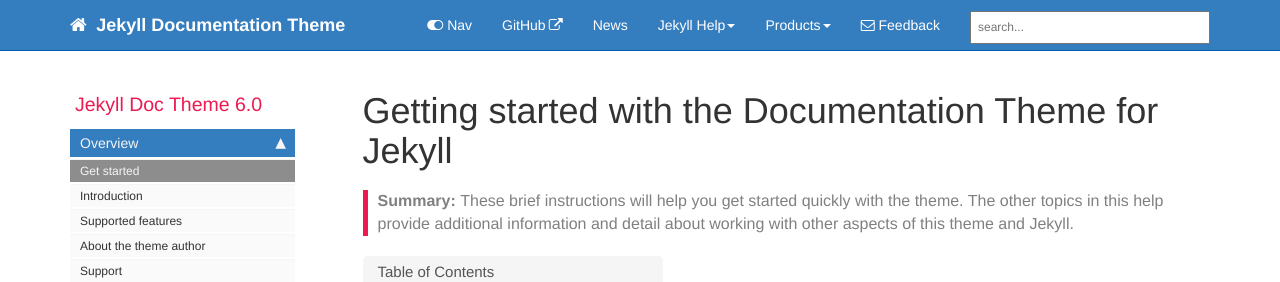
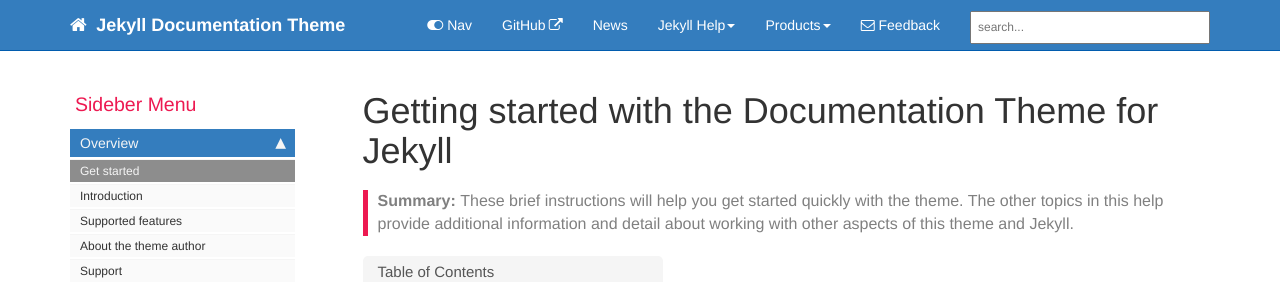
Before and after one commit to CSReviser/fvr, a Jekyll site: the page built from index.md, in a window 1280 px wide. Shown: the top 282 px of the page. Built offline with Jekyll 4.4.1, drawn with Linux system fonts in a browser that asks for light colours; comment, search, counter and statistics services are not loaded.

Commit message:
Update mydoc_sidebar.yml

```diff
--- a/_data/sidebars/mydoc_sidebar.yml
+++ b/_data/sidebars/mydoc_sidebar.yml
@@ -2,8 +2,8 @@
 
 entries:
 - title: sidebar
-  product: Jekyll Doc Theme
-  version: 6.0
+  product: Sideber Menu
+  version:
   folders:
 
   - title:
```
